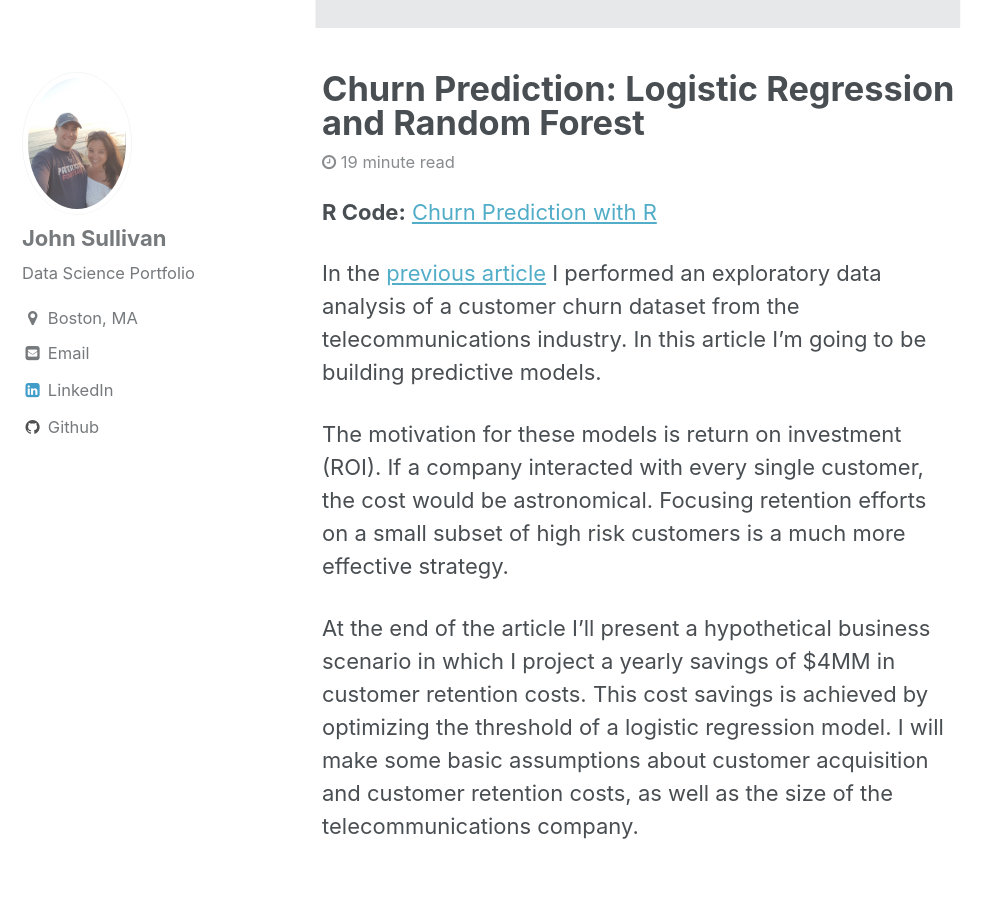
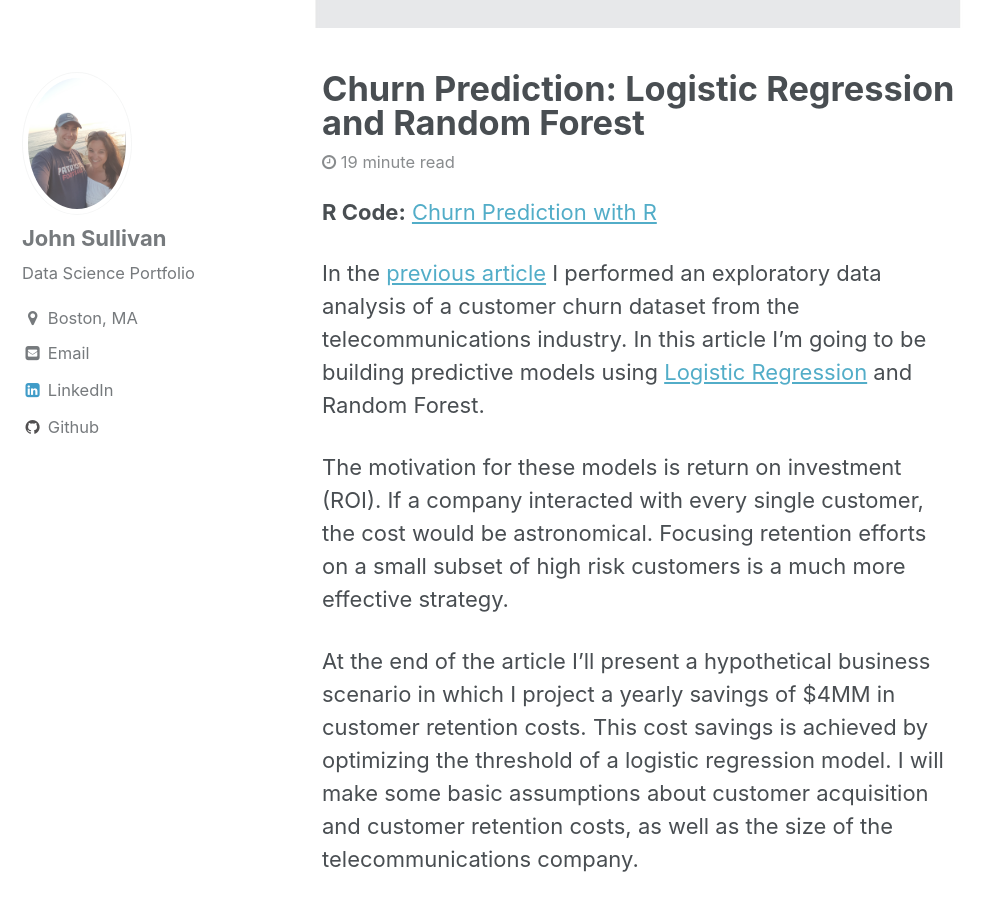
Before and after one commit to jtsulliv/jtsulliv.github.io, a Jekyll site: the page built from _posts/2017-12-14-churn-prediction.md, in a window 1280 px wide and 900 px high, scrolled down 391 px. Shown: the whole window, without its empty margins (0-1001 px from the left). Built offline with Jekyll 4.4.1, drawn with Linux system fonts in a browser that asks for light colours; comment, search, counter and statistics services are not loaded.

Commit message:
Update 2017-12-14-churn-prediction.md

```diff
--- a/_posts/2017-12-14-churn-prediction.md
+++ b/_posts/2017-12-14-churn-prediction.md
@@ -11,7 +11,7 @@ excerpt: "Churn Prediction, R, Logistic Regression, Random Forest, AUC, Cross-Va
 ---
 **R Code:** [Churn Prediction with R](https://github.com/jtsulliv/Machine-Learning/tree/master/churn-prediction)
 
-In the [previous article](https://jtsulliv.github.io/churn-eda/) I performed an exploratory data analysis of a customer churn dataset from the telecommunications industry.  In this article I'm going to be building predictive models.
+In the [previous article](https://jtsulliv.github.io/churn-eda/) I performed an exploratory data analysis of a customer churn dataset from the telecommunications industry.  In this article I'm going to be building predictive models using [Logistic Regression](https://www.dataoptimal.com/logistic-regression/) and Random Forest.
 
 The motivation for these models is return on investment (ROI).  If a company interacted with every single customer, the cost would be astronomical.  Focusing retention efforts on a small subset of high risk customers is a much more effective strategy.
 
```
